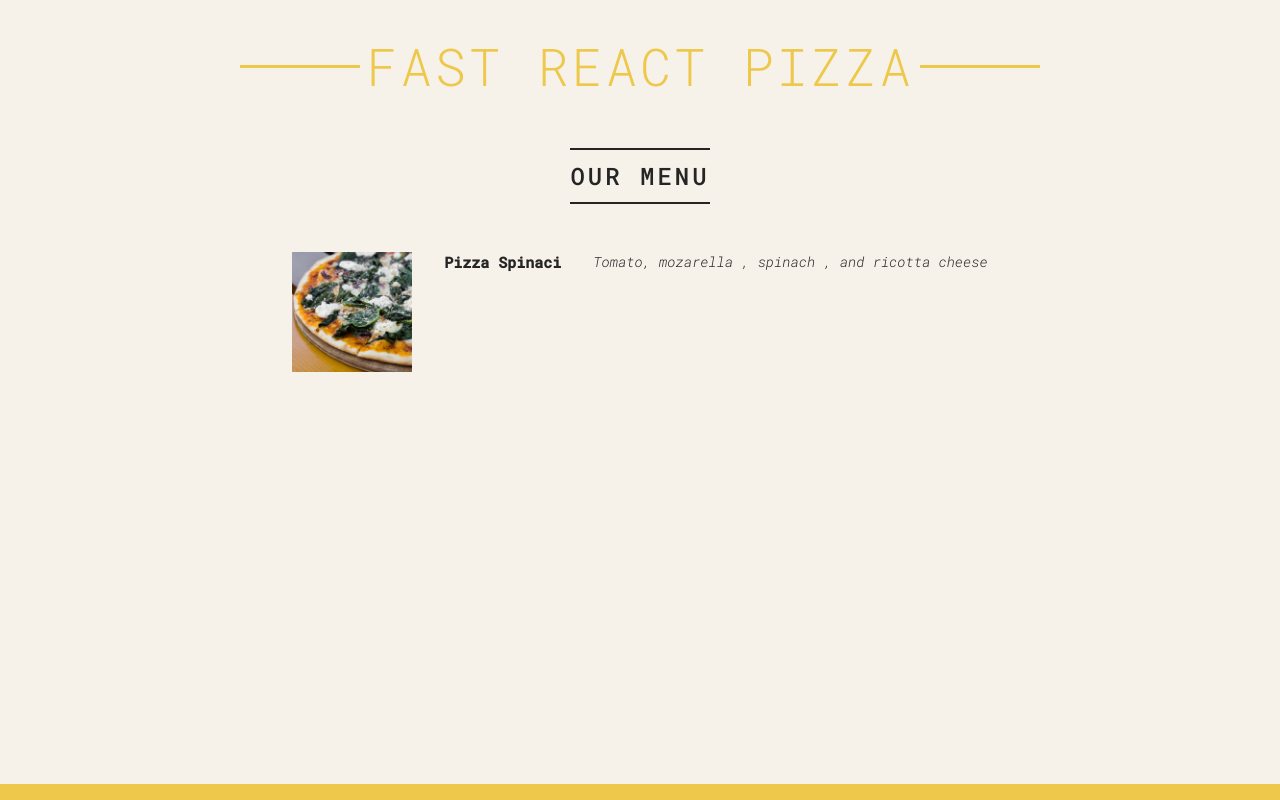
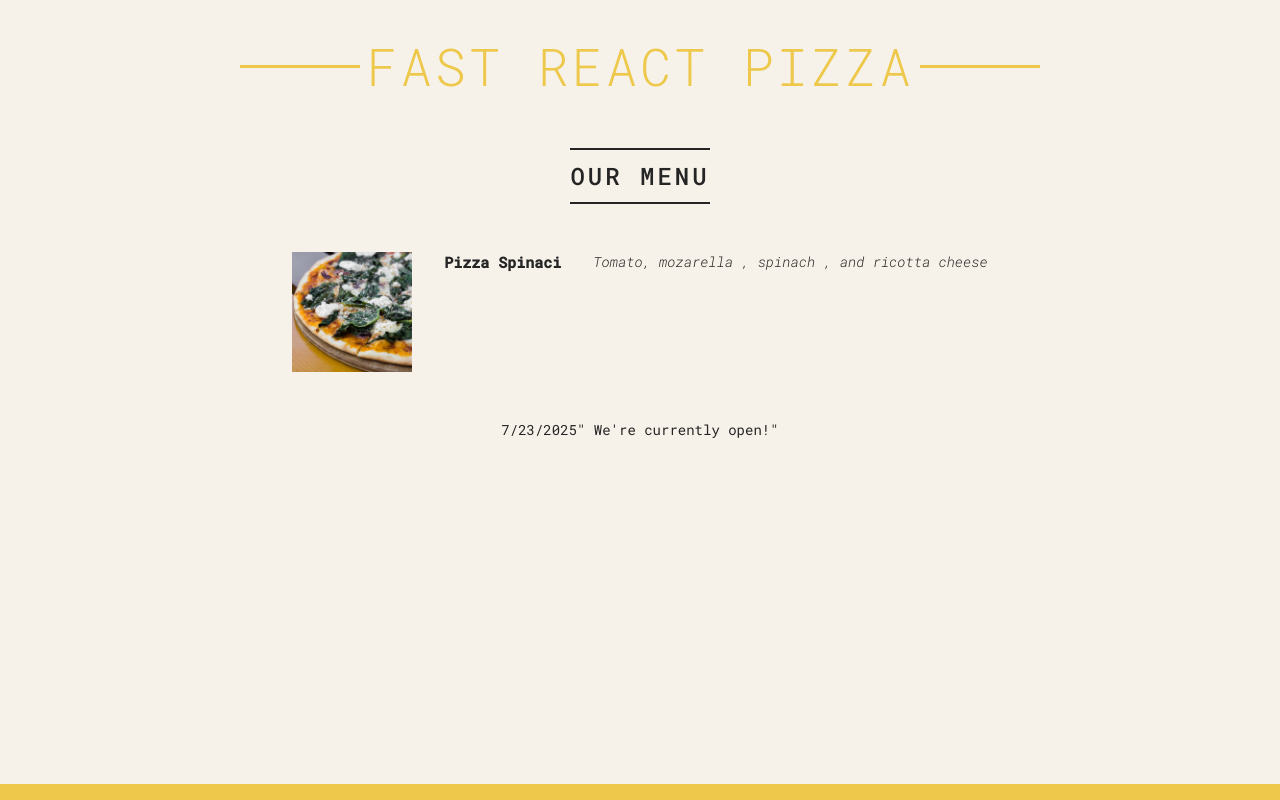
Before and after one commit to pedropkmmt/Pizza-Menu, a React (Vite) app in the folder Pizza-Fast/pizza-fast/: page / in a window 1280 px wide. Built offline with nearby package versions, Linux system fonts and the light colour scheme.

Commit message:
code updates on footer and app

```diff
--- a/Pizza-Fast/pizza-fast/src/App.jsx
+++ b/Pizza-Fast/pizza-fast/src/App.jsx
@@ -1,12 +1,14 @@
 import './index.css'
 import Pizza from './Components/Pizzas'
 import Header from './Components/Header'
+import Footer from './Components/Footer'
 function App(){
     return(
         <>
         <div className='container'>
         <Header/>
         <Pizza/>
+        <Footer/>
         </div>
         </>
     )
--- a/Pizza-Fast/pizza-fast/src/Components/Footer.jsx
+++ b/Pizza-Fast/pizza-fast/src/Components/Footer.jsx
@@ -1,6 +1,20 @@
 const Footer = () => {
+    const hour = new Date().getHours();
+    const openHour = 9
+    const closedHour = 18
+    // if (hour >= openHour && hour <= closedHour){
+    //     alert("We are open")
+    // }
+    // else{
+    //     alert("We are closed")
+    // }
+
     return(
-        <></>
+        <>
+        <footer className="footer">
+            {new Date().toLocaleDateString()}" We're currently open!"
+        </footer>
+        </>
     )
 }
 export default Footer
```
